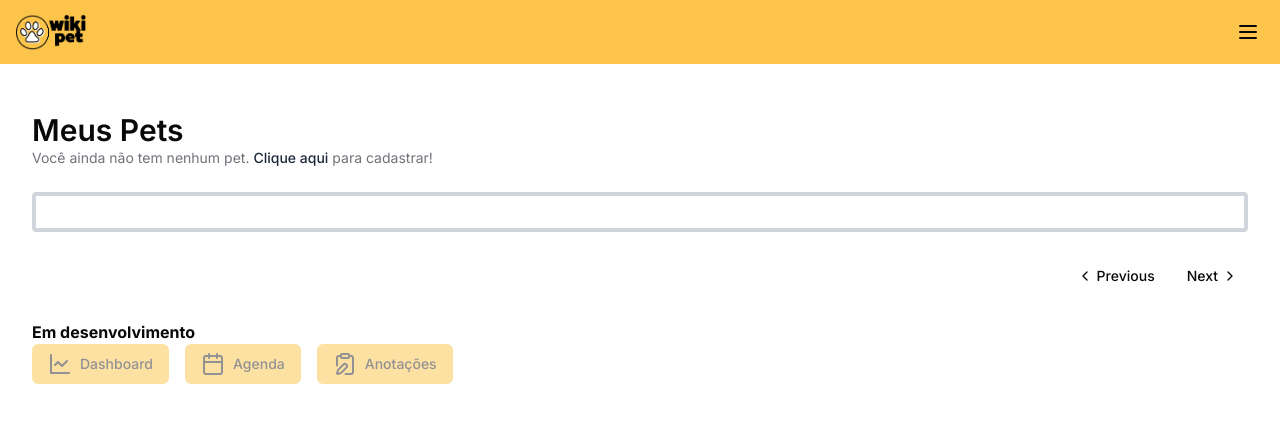
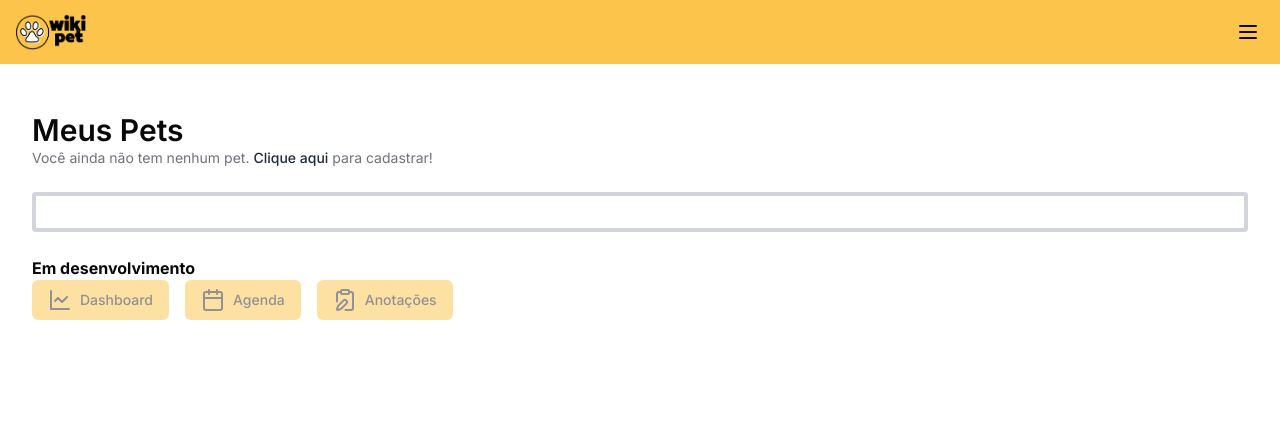
Before and after one commit to PietroKucharski/wiki-pet, a Next.js app: page /pets in a window 1280 px wide. Shown: the top 422 px of the page. Built offline with nearby package versions, Linux system fonts and the light colour scheme.

Commit message:
Ajusta paginação

```diff
--- a/src/app/pets/page.tsx
+++ b/src/app/pets/page.tsx
@@ -149,10 +149,12 @@ export default function Page() {
             </Card>
           ))}
         </div>
-        <Pagination className="w-full flex justify-end">
-          <PaginationPrevious className="cursor-pointer" />
-          <PaginationNext className="cursor-pointer" />
-        </Pagination>
+        {pets.length > 10 && (
+          <Pagination className="w-full flex justify-end">
+            <PaginationPrevious className="cursor-pointer" />
+            <PaginationNext className="cursor-pointer" />
+          </Pagination>
+        )}
         <div className="max-w-full">
           <p className="font-bold">Em desenvolvimento</p>
           <div className="flex flex-wrap gap-4">
--- a/src/components/ui/pagination.tsx
+++ b/src/components/ui/pagination.tsx
@@ -70,7 +70,7 @@ const PaginationPrevious = ({
     {...props}
   >
     <ChevronLeft className="h-4 w-4" />
-    <span>Previous</span>
+    <span>Anterior</span>
   </PaginationLink>
 )
 PaginationPrevious.displayName = "PaginationPrevious"
@@ -85,7 +85,7 @@ const PaginationNext = ({
     className={cn("gap-1 pr-2.5", className)}
     {...props}
   >
-    <span>Next</span>
+    <span>Próxima</span>
     <ChevronRight className="h-4 w-4" />
   </PaginationLink>
 )
```
